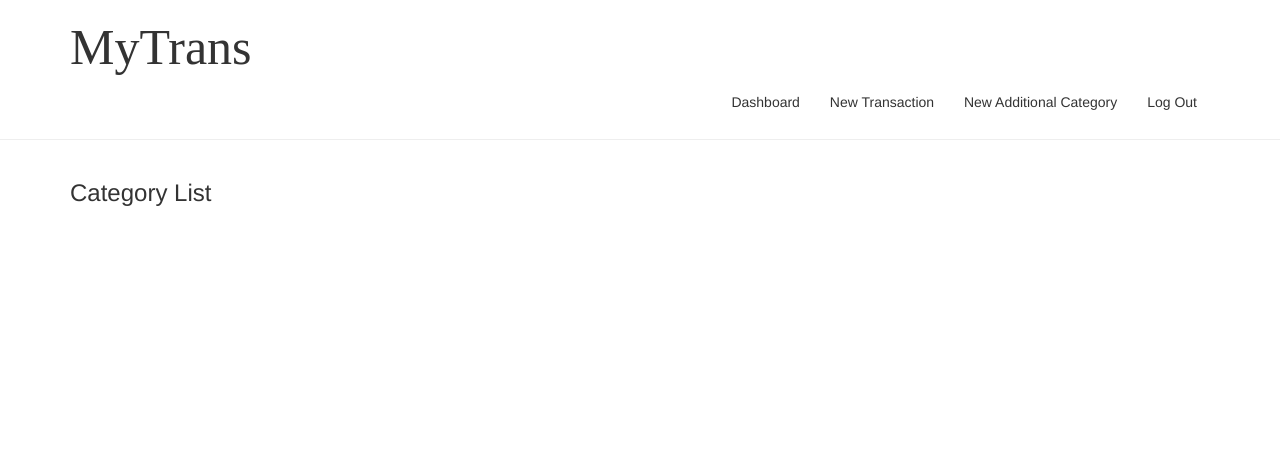
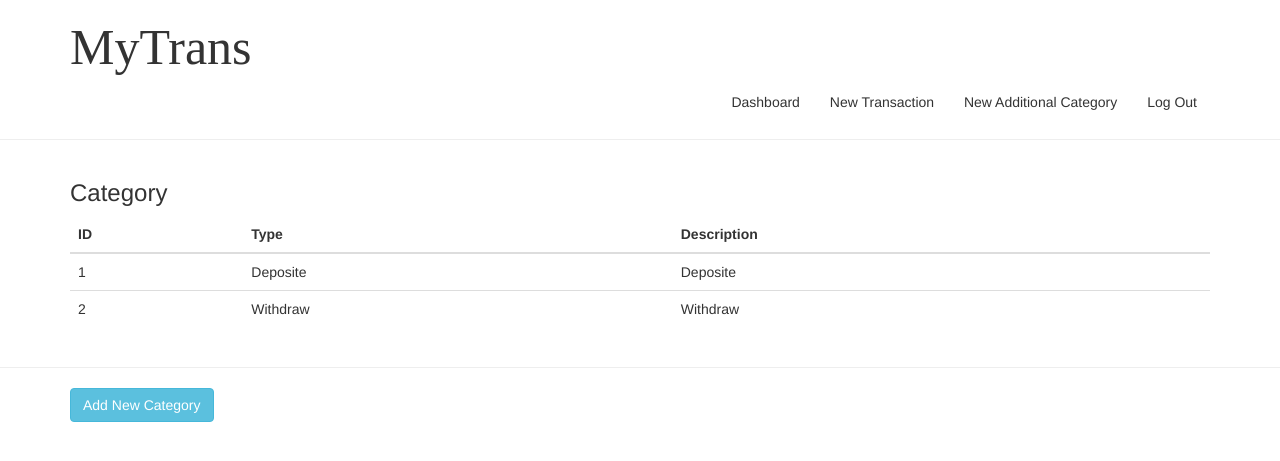
Before and after one commit to PROG8165-Grp9/Assign_4, a Django app: page /category/ in a window 1280 px wide. Shown: the top 461 px of the page. Run offline with Django 3.2, Linux system fonts and the light colour scheme; data comes from the database, SQL or seed files in the repository; both versions use the stored data as it was after the commit; some libraries are stand-ins or nearby versions.

Commit message:
Category updated

```diff
--- a/Django_Assign/Django_Assign/templates/myTrans/Category.html
+++ b/Django_Assign/Django_Assign/templates/myTrans/Category.html
@@ -25,27 +25,91 @@
         </div>
         <hr>
 		<!-- End header -->
-        <!-- Display list -->
+
+		<!-- Display list -->
 		<form target="_self">
 
-            <div class="container">
-              <h3>Category List</h3>
-
-            </div>
-
-        </form>
+        <div class="container">
+          <h3>Category</h3>
+            <table class="table table-responsive table-hover" id="TransTable">
+            <thead>
+              <tr>
+                  <th title="No." data-type="number">ID</th>
+                  <th title="Type" data-type="text">Type</th>
+                  <th title="Description" data-type="text">Description</th>
+              </tr>
+            </thead>
+            <tbody>
+             {% for item in items %}
+                <tr>
+                    <td>
+                        {{item.id|capfirst }}
+                    </td>
+                    <td>
+                        {{ item.Cate_Type|capfirst}}
+                    </td>
+                    <td>
+                        {{ item.Cate_Desc|capfirst }}
+                    </td>
 
 
+                </tr>
+            {% endfor %}
 
 
+            </tbody>
+          </table>
+        </div>
+        <div id="dash_footer">
+
+        </div>
+
+    </form>
+	<hr>
+	<!-- END Display list -->
+
+	<!--Collapsible & Adding Form-->
+	<div class="container">
+		<a href="#demo" class="btn btn-info" data-toggle="collapse">Add New Category</a>
+			<div id="demo" class="collapse">
+					<form   target="_self">
+				<!--<div id="title">Category Add Section</div> -->
+					<br>
+					<table class="table table-responsive">
+						<tr>
+							<td class="table_Lbl"><label>Type:</label></td>
+							<td>
+								<input id="tbxCate" name="tbxCateType" class="form-control">
+							</td>
+						</tr
+						<tr>
+							<td class="table_Lbl"><label>Description:</label></td>
+							<td>
+								<input id="txtCateDesc"
+									type="text" class=" form-control"
+									minlength="1">
+									<label id="descrlabel"></label>
+							</td>
+						</tr>
 
 
+						<!-- Button -->
+						<tr>
+							<td>&nbsp;</td>
+							<td align="left">
+								<button type="submit" class="btn btn-default">Add Category</button >
+							</td>
+						</tr>
+					</table>
+				</div>
+			</form>
+		</div>
+	<!-- END Adding -->
 
         <script type="text/javascript" src={% static 'js/HeaderScript.js' %}></script>
-        <script type="text/javascript" src={% static 'js/Add_Transactions.js' %}></script>
-        <script type="text/javascript" src={% static 'js/AddNewTrans.js' %}></script>
-	    <script type="text/javascript" src={% static 'js/jquery-1.12.4.js' %}></script>
-        <script type="text/javascript" src={% static 'js/jquery.dataTables.min.js' %}></script>
+        <script type="text/javascript" src={% static 'js/category.js' %}></script>
+		<script type="text/javascript" src={% static 'Bootstrap/js/jquery-3.2.0.min.js' %}></script>
+		<script type="text/javascript" src={% static 'Bootstrap/js/bootstrap.min.js' %}></script>
 
 
 </body>
--- a/Django_Assign/myTrans/admin.py
+++ b/Django_Assign/myTrans/admin.py
@@ -4,6 +4,7 @@ from django.contrib import admin
 
 
 from .models import Transactions
+from .models import Category
 
 class UserDetails(admin.ModelAdmin):
    list_display = ['Username','Email']
@@ -11,4 +12,9 @@ class UserDetails(admin.ModelAdmin):
 class TransDetails(admin.ModelAdmin):
    list_display = ['id','Trans_Desc']
 
+class CateDetails(admin.ModelAdmin):
+   list_display = ['id','Cate_Type', 'Cate_Desc']
+
+
 admin.site.register(Transactions,TransDetails)
+admin.site.register(Category,CateDetails)
--- a/Django_Assign/myTrans/models.py
+++ b/Django_Assign/myTrans/models.py
@@ -12,5 +12,5 @@ class Transactions(models.Model):
 
 
 class Category(models.Model):
-    Cate_Type = models.CharField(max_length=100)
-    Cate_Desc = models.SlugField(max_length=100)
+    Cate_Type = models.CharField(max_length=50)
+    Cate_Desc = models.TextField()
--- a/Django_Assign/myTrans/views.py
+++ b/Django_Assign/myTrans/views.py
@@ -4,6 +4,7 @@ from django.contrib.auth import login, authenticate
 from django.contrib.auth.forms import UserCreationForm
 
 from myTrans.models import Transactions
+from myTrans.models import Category
 from myTrans.forms import UserForm
 # Create your views here.
 
@@ -29,4 +30,7 @@ def signup(request):
 
 
 def loadCategory(request):
-    return render(request,'myTrans/Category.html')
+    items = Category.objects.exclude()
+    return render(request,'myTrans/Category.html', {
+        'items': items,
+    })
```
Also changed, not shown: Django_Assign/db.sqlite3, Django_Assign/myTrans/migrations/0006_category.py (added).
